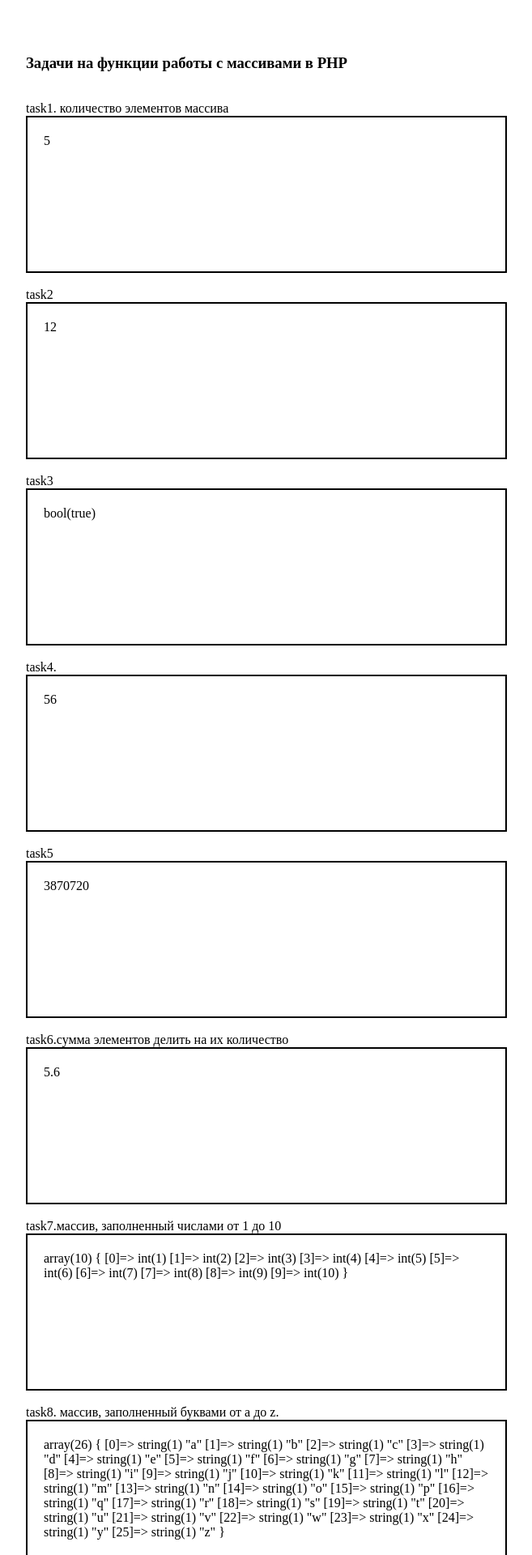
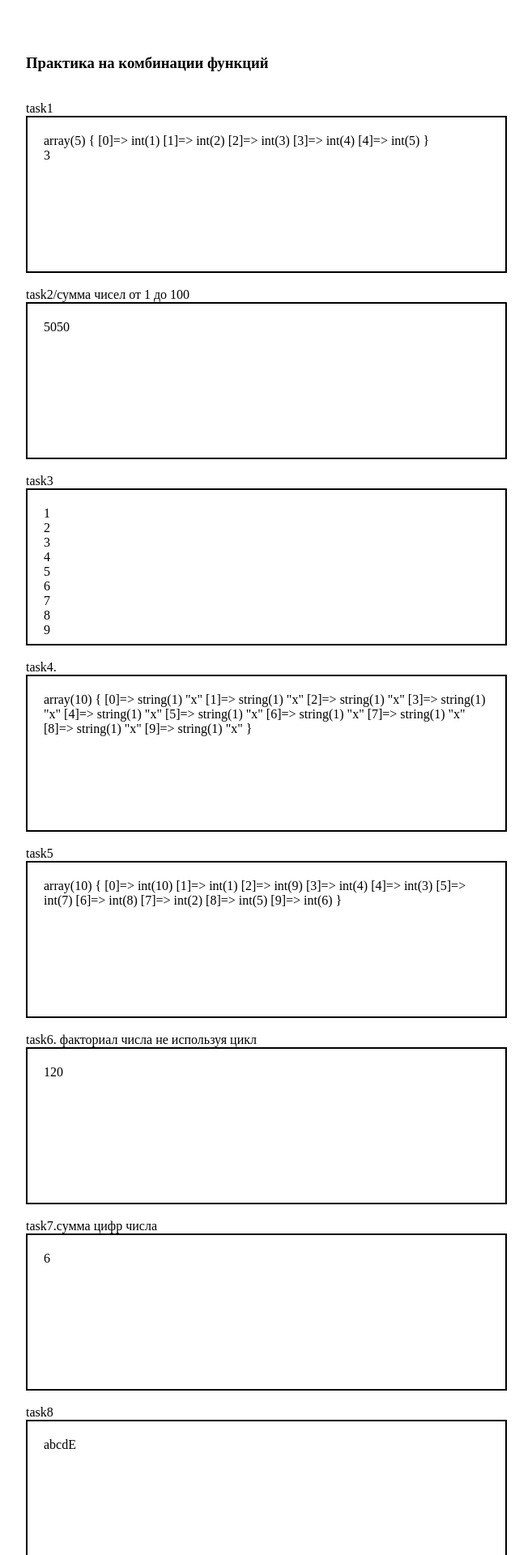
Before and after one commit to PeterKapitonov/php-labwork, a PHP site: page / in a window 1280 px wide. Shown: the top 1920 px of the page at 81% size, without its empty margins (16-673 px from the left). Run offline with PHP 8.4, Linux system fonts and the light colour scheme.

Commit message:
lesson9.Практика на комбинации функций

```diff
--- a/index.php
+++ b/index.php
@@ -10,229 +10,96 @@
 	<?php
 
 //----------------------------------------------------TASK1
-	echo '<h3>Задачи на функции работы с массивами в PHP</h3><br><span>task1. количество элементов массива</span><div class="window">';
+	echo '<h3>Практика на комбинации функций</h3><br><span>task1</span><div class="window">';
 		$arr = array(1, 2, 3, 4, 5);
-		echo count($arr);
+		var_dump($arr);
+		echo '<br>';
+		echo array_sum($arr) / count($arr);
 	echo '</div><br>';
 
 
 
 //--------------------------------------------------TASK2
-	echo '<span>task2</span><div class="window">';
-		$arr = array(1, 2, 3, 4, 5,6,7,8,8,12);
-		echo $arr[count($arr) - 1]; //последний элемент массива
+	echo '<span>task2/сумма чисел от 1 до 100</span><div class="window">';
+		echo array_sum(range(1, 100));
 	echo '</div><br>';
 
 
 
 //----------------------------------------------------TASK3
 	echo '<span>task3</span><div class="window">';
-		$arr = array(1, 2, 3, 4, 5,6,7,8,8,12);
-		var_dump(in_array(3, $arr));
+		$arr = range(1, 9);
+		echo implode('<br>', $arr);
 	echo '</div><br>';
 
 
 
 //----------------------------------------------------TASK4
 	echo '<span>task4. </span><div class="window">';
-		$arr = array(1, 2, 3, 4, 5,6,7,8,8,12);
-		echo array_sum($arr);
+		$arr = array_fill(0, 10, 'x');
+		var_dump($arr);
 	echo '</div><br>';
 
 
 
 //----------------------------------------------------TASK5
 	echo '<span>task5</span><div class="window">';
-		$arr = array(1, 2, 3, 4, 5,6,7,8,8,12);
-		echo array_product($arr);
+		$arr = range(1, 10);
+		shuffle($arr);
+		var_dump($arr);
 	echo '</div><br>';
 
 //----------------------------------------------------TASK6
-	echo '<span>task6.сумма элементов делить на их количество</span><div class="window">';
-		$arr = array(1, 2, 3, 4, 5,6,7,8,8,12);
-		echo array_sum($arr) / count($arr);
+	echo '<span>task6. факториал числа не используя цикл</span><div class="window">';
+			$num = 5; //найдем факториал 5
+			$arr = range(1, $num);
+			echo array_product($arr);
 	echo '</div><br>';
 
 //----------------------------------------------------TASK7
-	echo '<span>task7.массив, заполненный числами от 1 до 10</span><div class="window">';
-		$arr = range(1, 10);
-		var_dump($arr);
+	echo '<span>task7.сумма цифр числа</span><div class="window">';
+			$num = 123;
+			$arr = str_split($num, 1);
+			echo array_sum($arr);
 	echo '</div><br>';
 
 
 //----------------------------------------------------TASK8
-	echo '<span>task8. массив, заполненный буквами от a до z.</span><div class="window">';
-		$arr = range('a', 'z');
-		var_dump($arr);
+	echo '<span>task8</span><div class="window">';
+		$str = 'abcde';
+		$str = strrev($str);
+		$str = ucfirst($str);
+		$str = strrev($str);
+		echo $str;
 	echo '</div><br>';
 
 
 
 //----------------------------------------------------TASK9
-	echo '<span>task9. 1-2-3-4-5-6-7-8-9 не используя цикл</span><div class="window">';
-		echo implode('-', range(1, 9));
+	echo '<span>task9.массив с квадратными корнями этих чисел не используя цикл</span><div class="window">';
+		$arr = array(1, 4, 5, 7, 9);
+		$result = array_map('sqrt', $arr);
+		var_dump($result);
 	echo '</div><br>';
 
 
 
 //----------------------------------------------------TASK10
-	echo '<span>task10. сумма чисел от 1 до 100 не используя цикл</span><div class="window">';
-		echo array_sum(range(1, 100));
+	echo '<span>task10.Массив c числами от 1 до 26 так, чтобы ключами этих чисел были буквы английского алфавита: ["a"=>1, "b"=>2...]</span><div class="window">';
+		$keys = range('a', 'z');
+		$elems = range(1, 26);
+		$arr = array_combine($keys, $elems);
+		var_dump($arr);
 	echo '</div><br>';
 
 //----------------------------------------------------TASK11
-	echo '<span>task11.произведение чисел от 1 до 10 не используя цикл</span><div class="window">';
-		echo array_product(range(1, 10));
+	echo '<span>task11.сумма пар чисел: 12+34+56+78+90</span><div class="window">';
+		$str = '1234567890';
+		$arr = str_split($str, 2);
+		$result = array_sum($arr);
+		echo $result;
 	echo '</div><br>';
 
-//----------------------------------------------------TASK12
-	echo '<span>task12</span><div class="window">';
-		$arr1 = array(1, 2, 3);
-		$arr2 = array('a', 'b', 'c');
-		$result = array_merge($arr1, $arr2);
-		var_dump($result);
-	echo '</div><br>';
-
-
-//----------------------------------------------------TASK13
-	echo '<span>task13</span><div class="window">';
-		$arr = array(1, 2, 3, 4, 5);
-		$result = array_slice($arr, 1, 3);
-		var_dump($result);
-	echo '</div><br>';
-
-//----------------------------------------------------TASK14
-	echo '<span>task14</span><div class="window">';
-		$arr =  array(1, 2, 3, 4, 5);
-		array_splice($arr, 1, 2);
-		var_dump($arr);
-	echo '</div><br>';
-
-//----------------------------------------------------TASK15
-	echo '<span>task15</span><div class="window">';
-		$arr = array(1, 2, 3, 4, 5);
-		$result = array_splice($arr, 1, 3);
-		var_dump($result);
-	echo '</div><br>';
-
-//----------------------------------------------------TASK16
-	echo '<span>task16</span><div class="window">';
-		$arr = array(1, 2, 3, 4, 5);
-		array_splice($arr, 3, 0, array('a', 'b', 'c'));
-		var_dump($arr);
-	echo '</div><br>';
-
-//----------------------------------------------------TASK17
-	echo '<span>task17</span><div class="window">';
-		$arr = array(1, 2, 3, 4, 5);
-		array_splice($arr, 1, 0, array('a', 'b'));
-		array_splice($arr, 6, 0, array('c'));
-		array_splice($arr, 8, 0, array('e'));
-		var_dump($arr);
-	echo '</div><br>';
-
-//----------------------------------------------------TASK18
-	echo '<span>task18</span><div class="window">';
-		$arr = array('a'=>1, 'b'=>2, 'c'=>3);
-		$keys = array_keys($arr);
-		$value = array_values($arr);
-		var_dump($keys);
-		echo '<br>';
-		var_dump($value);
-	echo '</div><br>';
-
-//----------------------------------------------------TASK19
-	echo '<span>task19</span><div class="window">';
-		$keys = array('a', 'b', 'c');
-		$values = array(1, 2, 3);
-		var_dump(array_combine($keys, $values));
-	echo '</div><br>';
-
-//----------------------------------------------------TASK20
-	echo '<span>task20</span><div class="window">';
-		$arr = array('a'=>1, 'b'=>2, 'c'=>3);
-		var_dump(array_flip($arr));
-	echo '</div><br>';
-
-//----------------------------------------------------TASK21
-	echo '<span>task21</span><div class="window">';
-		$arr = array(1, 2, 3, 4, 5);
-		$arr = array_reverse($arr);
-		var_dump($arr);
-	echo '</div><br>';
-
-//----------------------------------------------------TASK22
-	echo '<span>task22</span><div class="window">';
-		$arr = array('a', '-', 'b', '-', 'c', '-', 'd');
-		echo array_search('b', $arr);
-	echo '</div><br>';
-
-//----------------------------------------------------TASK23
-	echo '<span>task23</span><div class="window">';
-		$arr = array('a', '-', 'b', '-', 'c', '-', 'd');
-		$pos = array_search('-', $arr);
-		array_splice($arr, $pos, 1);
-		var_dump($arr);
-	echo '</div><br>';
-
-//----------------------------------------------------TASK24
-	echo '<span>task24</span><div class="window">';
-		$arr = array('a', 'b', 'c', 'd', 'e');
-		$result = array_replace($arr, array(0=>'!', 3=>'!!'));
-		var_dump($arr);
-	echo '</div><br>';
-
-//----------------------------------------------------TASK25
-	echo '<span>task25</span><div class="window">';
-		$arr = array('3'=>'a', '1'=>'c', '2'=>'e', '4'=>'b');
-		sort($arr);
-		var_dump($arr);
-	echo '</div><br>';
-
-//----------------------------------------------------TASK26
-	echo '<span>task26.случайный ключ из массива.</span><div class="window">';
-		$arr = array('a'=>1, 'b'=>2, 'c'=>3);
-		echo array_rand($arr);
-	echo '</div><br>';
-
-//----------------------------------------------------TASK27
-	echo '<span>task27</span><div class="window">';
-		$arr = array('a'=>1, 'b'=>2, 'c'=>3);
-		echo $arr[array_rand($arr)];
-	echo '</div><br>';
-
-//----------------------------------------------------TASK28
-	echo '<span>task28</span><div class="window">';
-		$arr = array(1, 2, 3, 4, 5);
-		shuffle($arr);
-		var_dump($arr);
-	echo '</div><br>';
-
-//----------------------------------------------------TASK29
-	echo '<span>task29</span><div class="window">';
-		$arr = range(1, 25);
-		shuffle($arr);
-		var_dump($arr);
-	echo '</div><br>';
-
-//----------------------------------------------------TASK30
-	echo '<span>task30</span><div class="window">';
-		$arr = range('a', 'z');
-		shuffle($arr);
-		var_dump($arr);
-	echo '</div><br>';
-//----------------------------------------------------TASK31
-	echo '<span>task31</span><div class="window">';
-		$arr = range('a', 'z');
-		shuffle($arr);
-		echo implode('', array_slice($arr, 0, 6));
-	echo '</div><br>';
-//----------------------------------------------------TASK32
-	echo '<span>task32</span><div class="window">';
-		$arr = array('a', 'b', 'c', 'b', 'a');
-		$arr = array_unique($arr);
-		var_dump($arr);
-	echo '</div><br>';
 
 ?>
 </body>
```
